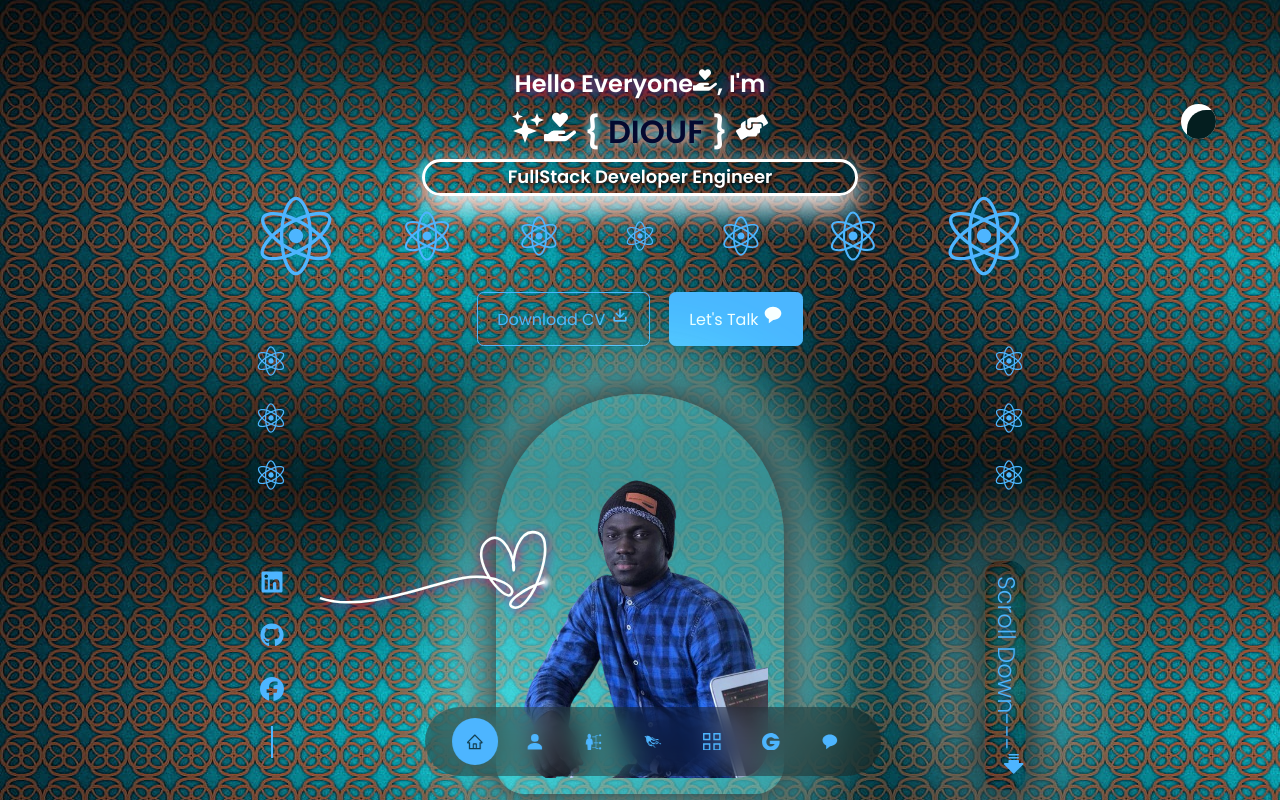
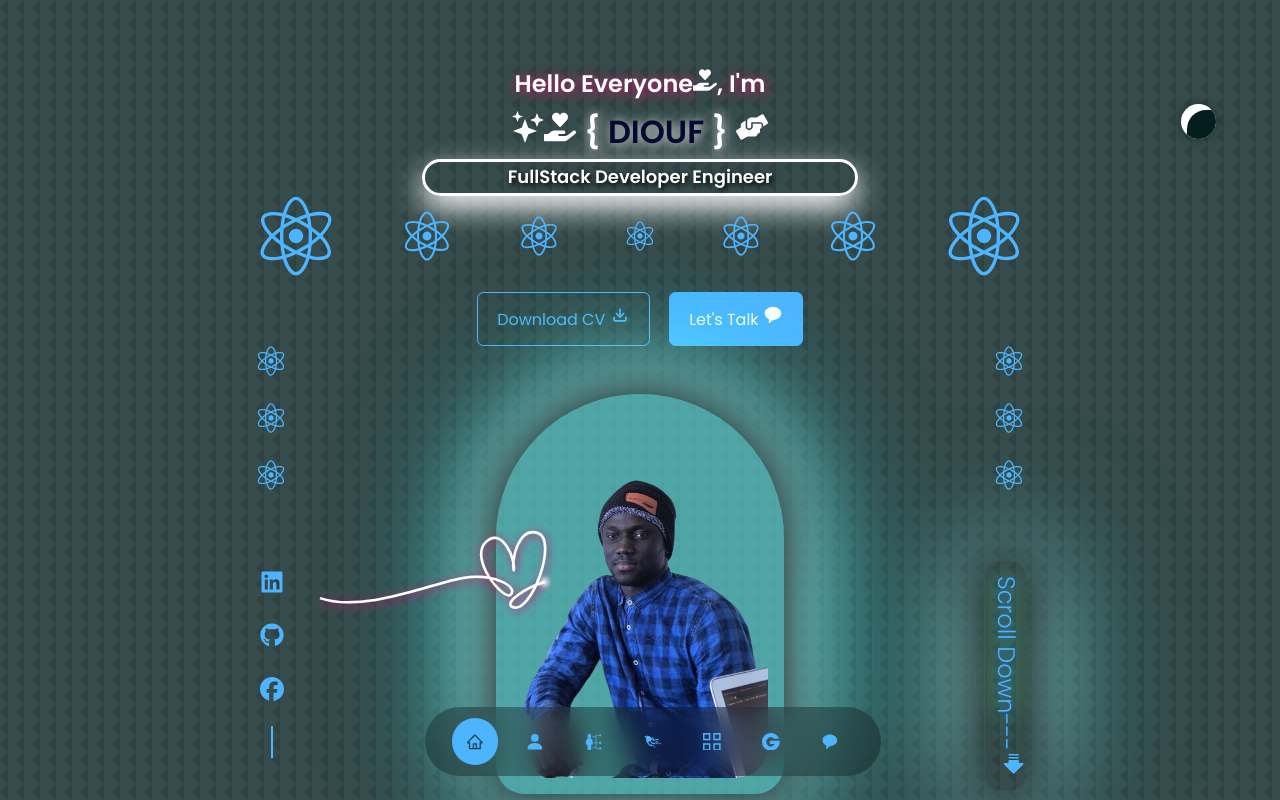
Before and after one commit to Mouhamed1003/keenprogrammer.com, a React (Create React App) app: page / in a window 1280 px wide. Shown: the top 800 px of the page. Built offline with nearby package versions, Linux system fonts and the light colour scheme.

Commit message:
Update index.css

```diff
--- a/src/index.css
+++ b/src/index.css
@@ -57,7 +57,7 @@ body {
     background: var(--color-bg);
     color: var(--color-white);
     line-height: 1.7;
-    background-image: url(../src/images/bg-google.jpg);
+    background-image: url(../src/images/bg-texture.png);
     background-attachment: fixed;
 
 }
```
